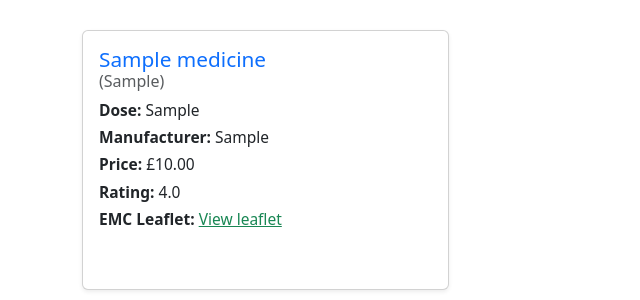
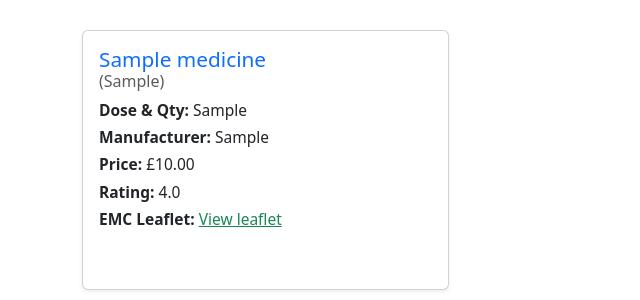
Before and after one commit to Mariama-ny21/final-project-meds-db, a Django app: page /medicines/ in a window 1280 px wide. Shown: the part 320-620 px from the top of the page, without its empty margins (0-640 px from the left). Run offline with Django 4.2, Linux system fonts and the light colour scheme; tables that the repository leaves empty hold one stand-in row (values such as "Sample post").

Commit message:
Update medicine list template: change label from 'Dose' to 'Dose & Qty' for clarity and edit README

```diff
--- a/sample_uk_meds/templates/sample_uk_meds/medicine_list.html
+++ b/sample_uk_meds/templates/sample_uk_meds/medicine_list.html
@@ -66,7 +66,7 @@
                 <div class="card-body">
                     <h5 class="card-title mb-1" style="font-size:1.3rem;"><a href="{% url 'medicine_detail' med.pk %}" class="link-primary text-decoration-none">{{ med.medicine_name }}</a></h5>
                     <h6 class="card-subtitle mb-2 text-muted">({{ med.formula }})</h6>
-                    <p class="mb-1"><strong>Dose:</strong> {{ med.dose }}</p>
+                    <p class="mb-1"><strong>Dose & Qty:</strong> {{ med.dose }}</p>
                     <p class="mb-1"><strong>Manufacturer:</strong> {{ med.manufacturer }}</p>
                     <p class="mb-1"><strong>Price:</strong> £{{ med.price }}</p>
                     <p class="mb-1"><strong>Rating:</strong> {{ med.rating }}</p>
```
Also changed, not shown: README.md.
